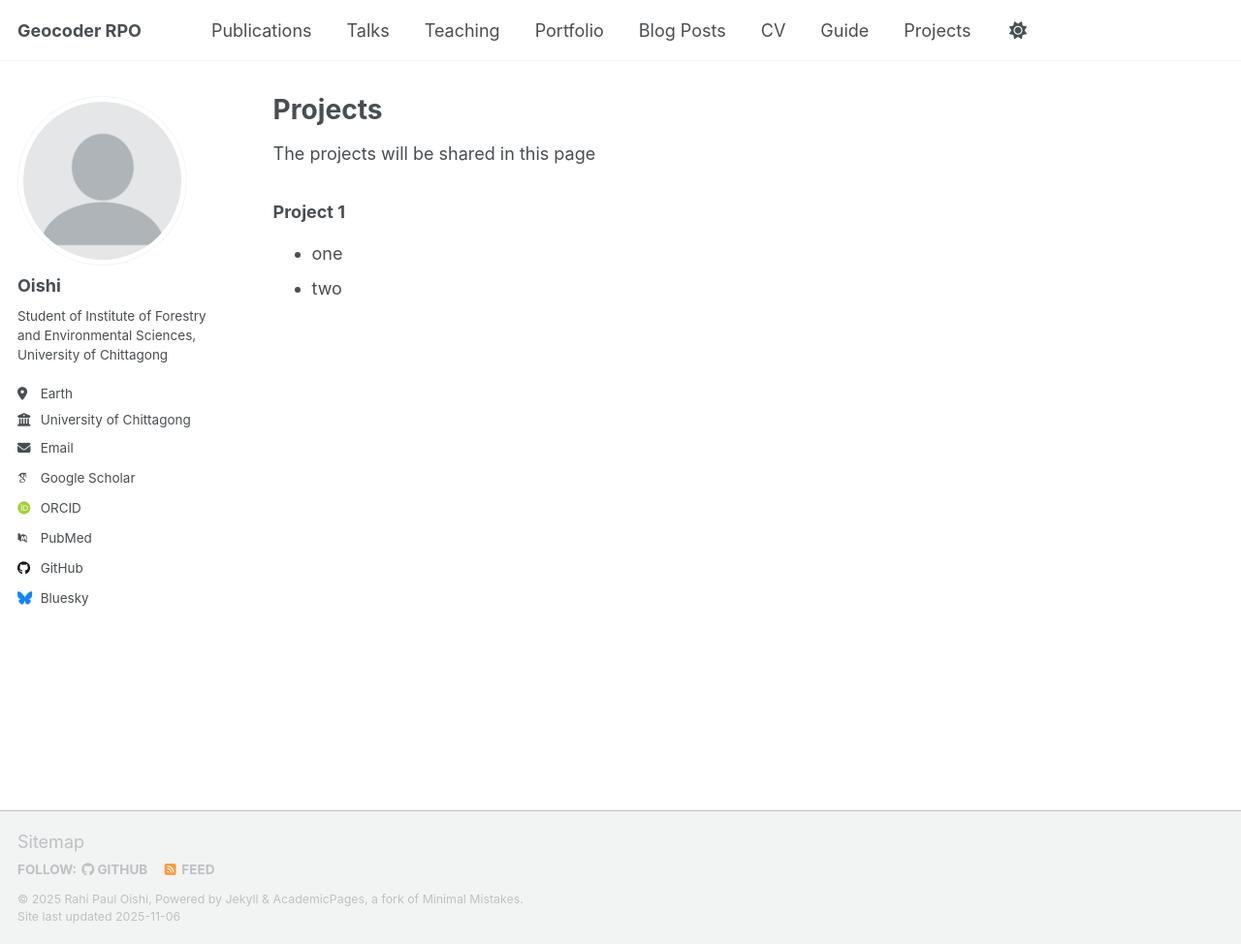
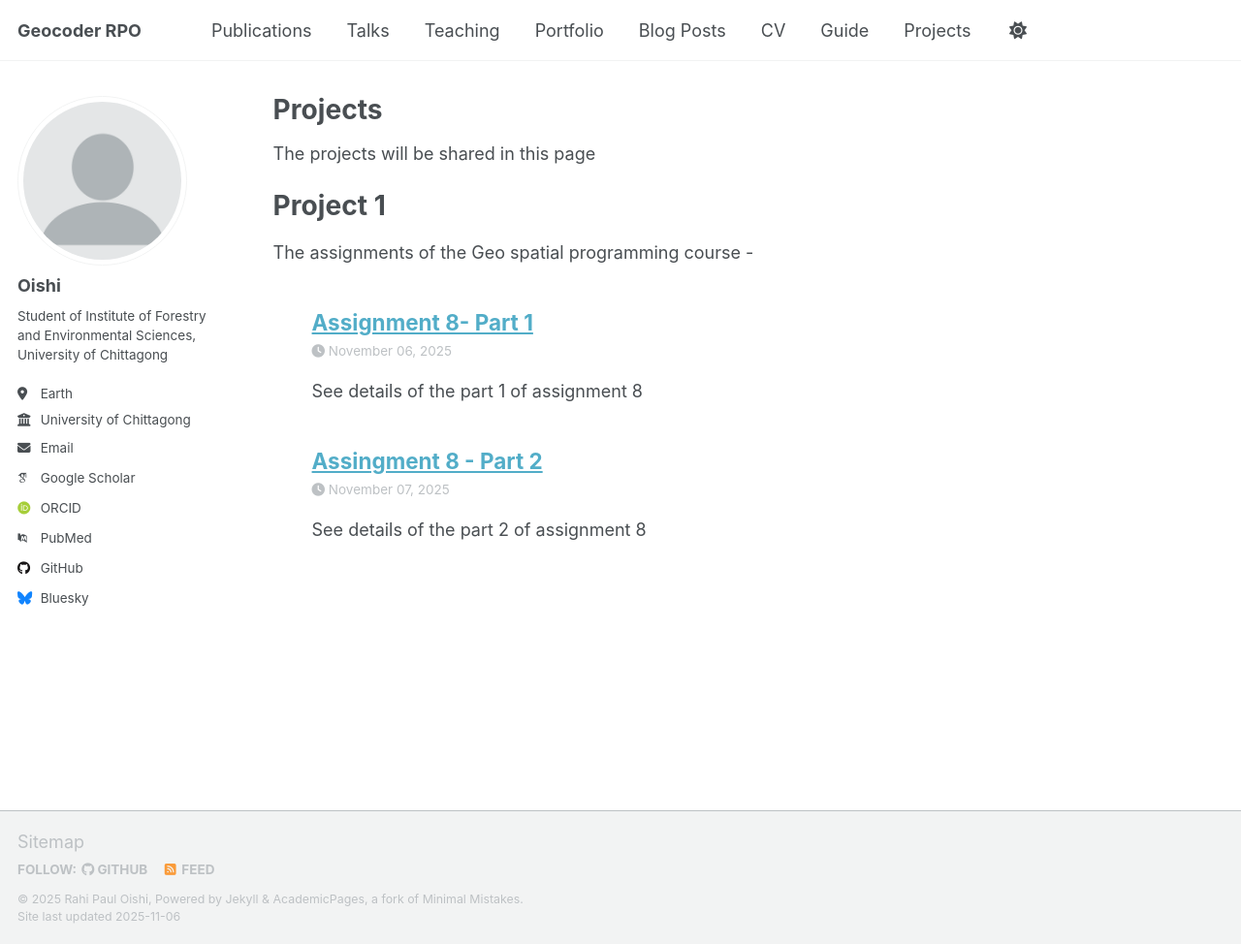
Before and after one commit to oishi-12/oishi-12.github.io, a Jekyll site: the page built from _pages/projets.md, in a window 1280 px wide and 974 px high. Shown: the whole window at 97% size. Built offline with Jekyll 4.4.1, drawn with Linux system fonts in a browser that asks for light colours; some web fonts are replaced; a script that is not in the unit is left out; part of the change alters nothing that is shown.

Commit message:
work one and two added

````diff
--- a/_config.yml
+++ b/_config.yml
@@ -230,6 +230,9 @@ collections:
   talks:
     output: true
     permalink: /:collection/:path/
+  projects:
+    output: true
+    permalink: /:collection/:path/
 
 
 # These settings control how pages and collections are included in the site
@@ -287,6 +290,14 @@ defaults:
       layout: talk
       author_profile: true
       share: true
+  - scope:
+      path: ""
+      type: projects
+    values:
+      layout: single
+      author_profile: true
+      share: true
+      comment: true
 
 
 # Sass/SCSS
--- a/_pages/projets.md
+++ b/_pages/projets.md
@@ -7,6 +7,11 @@ author_profile: true
 
 The projects will be shared in this page
 
-### Project 1
-- one
-- two
+# Project 1
+The assignments of the Geo spatial programming course
+-
+
+<ul> {% include base_path %}
+{% for post in site.projects %}
+    {% include archive-single-talk.html %}
+{% endfor %} </ul>
--- /dev/null
+++ b/_projects/2025-11-06-work1.md
@@ -0,0 +1,11 @@
+---
+title: "Assignment 8- Part 1"
+layout: single
+author_profile: true
+excerpt: "See details of the part 1 of assignment 8"
+---
+
+### The code links of GEE of unsupervised and supervised classification images
+
+- Unsupervised classification [this is a link of unsupervised classification of Hathazari upazilla](https://code.earthengine.google.com/0a4f9c03237bb1149d09b64f703ae496)
+- Supervised classification [this is a link of supervised classification of Hathazari Upazilla](https://code.earthengine.google.com/86c537bf10fb12d320e3271b38d21646)
--- /dev/null
+++ b/_projects/2025-11-07-work2.md
@@ -0,0 +1,46 @@
+---
+title: "Assingment 8 - Part 2"
+layout: single
+author_profile: true
+excerpt: "See details of the part 2 of assignment 8"
+
+---
+
+### Codes of Unsupervised classification of Hathazari upazilla
+-----
+```Go
+var table = ee.FeatureCollection("projects/poetic-flight-476905-g6/assets/bgd_admbnda_adm3_bbs_20201113");
+var hathazari = table.filter(ee.Filter.eq("ADM3_EN", "Hathazari"))
+print(hathazari)
+
+var sentinel2 = ee.ImageCollection("COPERNICUS/S2_SR_HARMONIZED")
+                .filterBounds(hathazari)
+                .filterDate('2023-01-01', '2023-12-31')
+                .filter(ee.Filter.lt('CLOUDY_PIXEL_PERCENTAGE',20))
+                .median()
+                .clip(hathazari);
+var bands = ['B2','B3','B4','B8'];
+var image = sentinel2.select(bands)
+Map.centerObject(hathazari,10);
+Map.addLayer(image,{bands: ['B4', 'B3', 'B2'],
+                    min: 0,
+                    max: 3000},'Sentinel_2_RGB');
+var training = image.sample({
+  region: hathazari,
+  scale: 10,
+  numPixels: 5000
+});
+print(training)
+var clusterer =ee.Clusterer.wekaKMeans(4).train(training);
+var result = image.cluster(clusterer);
+print(result)
+
+Map.addLayer(result.randomVisualizer(), {}, 'K-means Clusters');
+Export.image.toDrive({
+  image: result,
+  description: 'KMeans_clusters',
+  scale: 10,
+  region: hathazari,
+  maxPixels: 1e13
+});
+```
````
